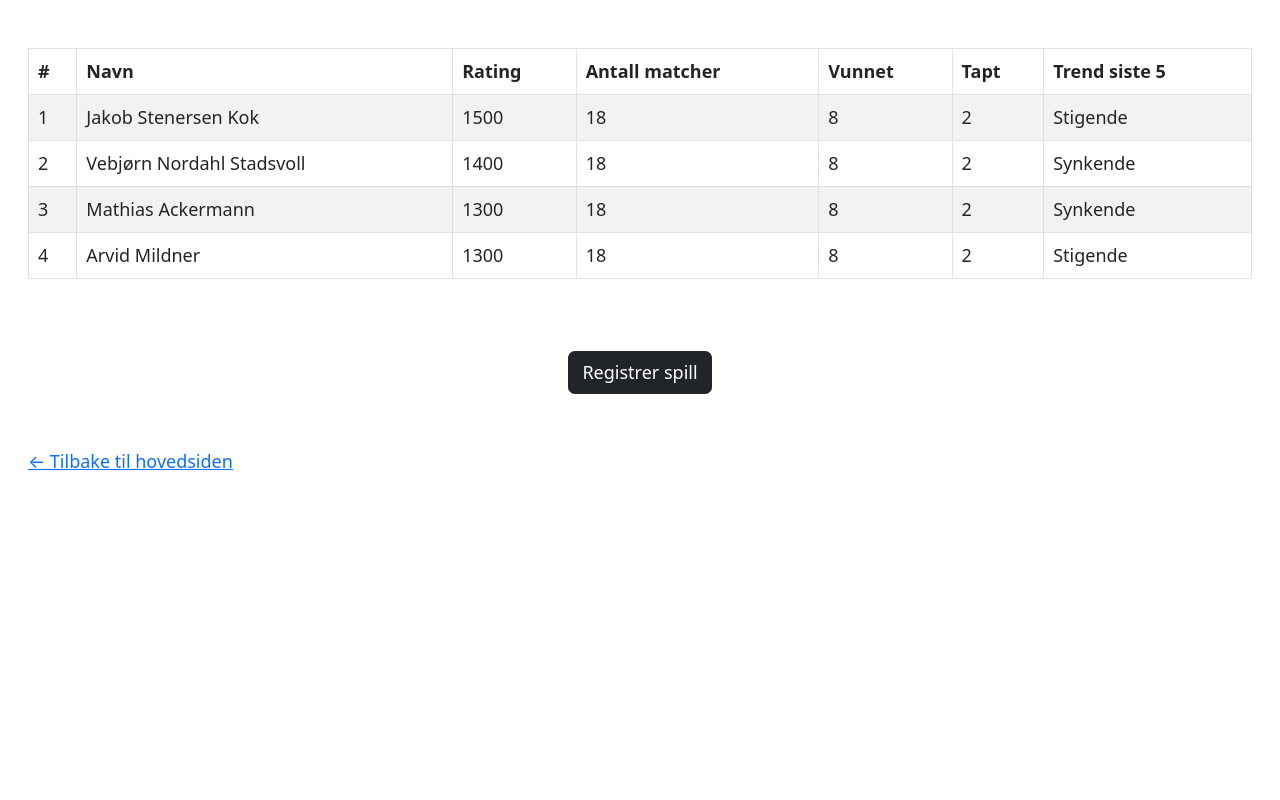
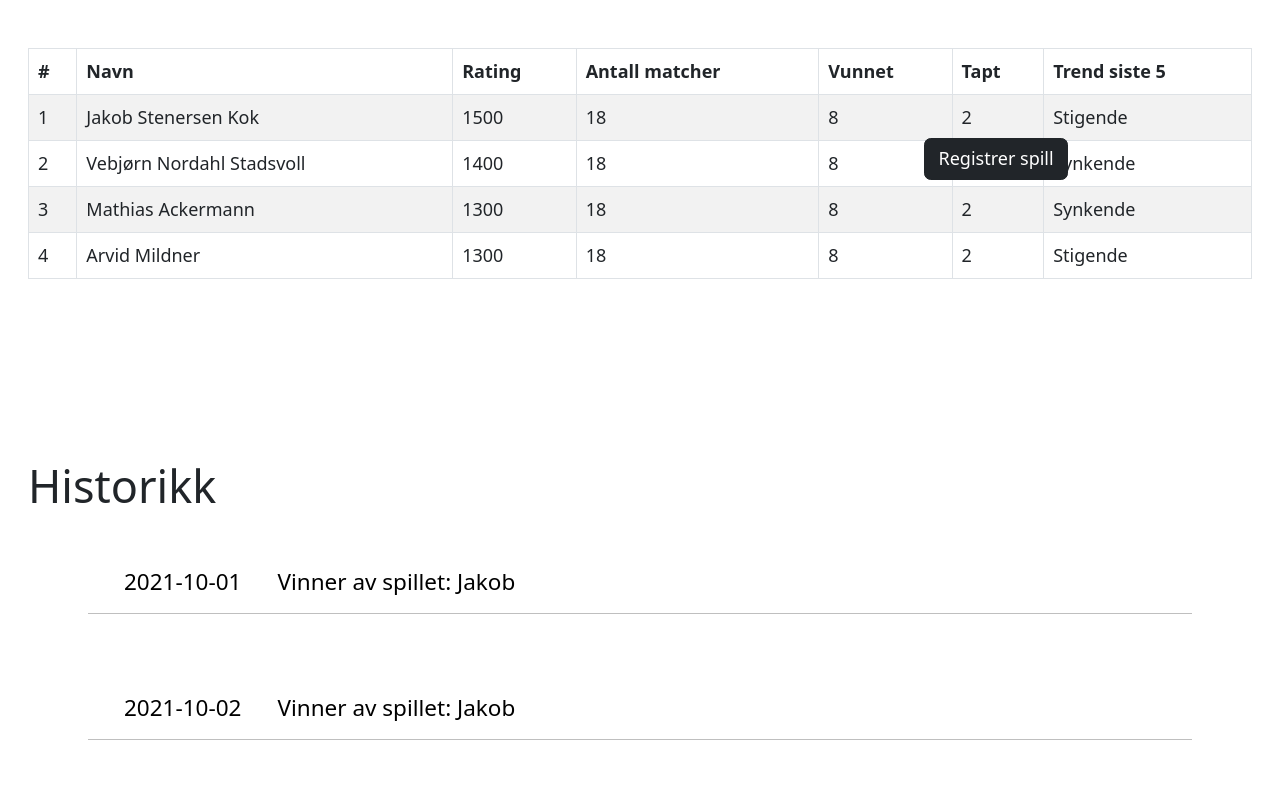
Before and after one commit to jakobsk/boardgame-web, a Next.js app: page /terraforming in a window 1280 px wide. Shown: the part 440-1240 px from the top of the page. Before the commit the page ends 1023 px from the top, so only its background shows below. Built offline with nearby package versions, Linux system fonts and the light colour scheme.

Commit message:
Add game history component

```diff
--- /dev/null
+++ b/src/components/game-history.tsx
@@ -0,0 +1,26 @@
+import gameHistoryStyles from '../styles/GameHistory.module.css';
+import { GameHistoryProps } from '../types/common';
+import GameSessionDetails from './game-session-details';
+
+// TODO: fetch GameSessionsDetails from backend
+export default function GameHistory({
+  gameHistory,
+}: {
+  gameHistory: GameHistoryProps[];
+}) {
+  return (
+    <>
+      <h1 className={gameHistoryStyles.heading}>Historikk</h1>
+      <div>
+        {gameHistory.map((gameSession, index) => {
+          return (
+            <GameSessionDetails
+              key={index}
+              gameSession={gameSession}
+            ></GameSessionDetails>
+          );
+        })}
+      </div>
+    </>
+  );
+}
--- /dev/null
+++ b/src/components/game-session-details.tsx
@@ -0,0 +1,55 @@
+import { useState } from 'react';
+import gameHistoryStyles from '../styles/GameHistory.module.css';
+import { GameHistoryProps } from '../types/common';
+
+const playerDetails = (name, ranking) => {
+  return (
+    <>
+      <div className={gameHistoryStyles.playersRankings}>
+        {ranking}. {name}
+      </div>
+
+      <br></br>
+    </>
+  );
+};
+
+export default function GameSessionDetails({
+  gameSession,
+}: {
+  gameSession: GameHistoryProps;
+}) {
+  const [openDetails, setOpenDetails] = useState(false);
+  return (
+    <>
+      <div className={gameHistoryStyles.container}>
+        <button
+          className={gameHistoryStyles.showDetailsButton}
+          onClick={() => setOpenDetails(!openDetails)}
+        >
+          <h5>
+            <div className={gameHistoryStyles.gameSessionHeader}>
+              <div className={gameHistoryStyles.gameSessionHeaderDate}>
+                {gameSession.date}
+              </div>
+              <div className={gameHistoryStyles.gameSessionHeaderWinner}>
+                Vinner av spillet: {gameSession.winner}
+              </div>
+            </div>
+            {openDetails && (
+              <div>
+                {gameSession.playersRankings.map((playersRanking) => {
+                  return playerDetails(
+                    playersRanking.name,
+                    playersRanking.ranking
+                  );
+                })}
+              </div>
+            )}
+            <hr></hr>
+          </h5>
+        </button>
+      </div>
+    </>
+  );
+}
--- a/src/components/register-game-modal.tsx
+++ b/src/components/register-game-modal.tsx
@@ -20,10 +20,11 @@ export default function Modal() {
 
   return (
     <>
-      <Button variant="dark" onClick={toggleModal}>
-        Registrer spill
-      </Button>
-
+      <div className={styles.registerGameButton}>
+        <Button variant="dark" onClick={toggleModal}>
+          Registrer spill
+        </Button>
+      </div>
       {modal && (
         <div className={styles.modal}>
           <div onClick={toggleModal} className={styles.overlay}></div>
--- a/src/components/ranking-table.tsx
+++ b/src/components/table.tsx
@@ -1,5 +1,5 @@
 import Table from 'react-bootstrap/Table';
-import { Column } from '../constants/table';
+import { Columns } from '../constants/table';
 import { RowData } from '../types/table';
 
 function RankingTable({ rows }: { rows: RowData[] }) {
@@ -8,12 +8,12 @@ function RankingTable({ rows }: { rows: RowData[] }) {
       <thead>
         <tr>
           <th>#</th>
-          <th>{Column.NAME}</th>
-          <th>{Column.RATING}</th>
-          <th>{Column.NUMB_MATCHES}</th>
-          <th>{Column.WON}</th>
-          <th>{Column.LOSSES}</th>
-          <th>{Column.LAST_FIVE}</th>
+          <th>{Columns.NAME}</th>
+          <th>{Columns.RATING}</th>
+          <th>{Columns.NUMB_MATCHES}</th>
+          <th>{Columns.WON}</th>
+          <th>{Columns.LOSSES}</th>
+          <th>{Columns.LAST_FIVE}</th>
         </tr>
       </thead>
       <tbody>
--- a/src/constants/table.ts
+++ b/src/constants/table.ts
@@ -3,7 +3,7 @@ export enum Trend {
   DOWN = 'Synkende',
 }
 
-export enum Column {
+export enum Columns {
   NAME = 'Navn',
   RATING = 'Rating',
   NUMB_MATCHES = 'Antall matcher',
--- a/src/pages/terraforming/index.tsx
+++ b/src/pages/terraforming/index.tsx
@@ -1,11 +1,11 @@
 import type { NextPage } from 'next';
 import Head from 'next/head';
 import Layout from '../../components/layout';
-import utilStyles from '../../styles/Utils.module.css';
 import Modal from '../../components/register-game-modal';
-import RankingTable from '../../components/ranking-table';
+import RankingTable from '../../components/table';
 import { RowData } from '../../types/table';
 import { Trend } from '../../constants/table';
+import GameHistory from '../../components/game-history';
 
 // TODO: foldername should be changed to games and the specific game
 // should be dynamically routed
@@ -53,6 +53,88 @@ const Terraform: NextPage = () => {
     },
   ];
 
+  // TODO this needs to be fetched from backend
+  const gameHistory = [
+    {
+      date: '2021-10-01',
+      winner: 'Jakob',
+      playersRankings: [
+        {
+          name: 'Jakob',
+          ranking: 1,
+        },
+        {
+          name: 'Vebjørn',
+          ranking: 2,
+        },
+        {
+          name: 'Per',
+          ranking: 3,
+        },
+        {
+          name: 'Mahtias',
+          ranking: 4,
+        },
+        {
+          name: 'Arvid',
+          ranking: 5,
+        },
+      ],
+    },
+    {
+      date: '2021-10-02',
+      winner: 'Jakob',
+      playersRankings: [
+        {
+          name: 'Jakob',
+          ranking: 1,
+        },
+        {
+          name: 'Vebjørn',
+          ranking: 2,
+        },
+        {
+          name: 'Per',
+          ranking: 3,
+        },
+        {
+          name: 'Mahtias',
+          ranking: 4,
+        },
+        {
+          name: 'Arvid',
+          ranking: 5,
+        },
+      ],
+    },
+    {
+      date: '2021-10-03',
+      winner: 'Jakob',
+      playersRankings: [
+        {
+          name: 'Jakob',
+          ranking: 1,
+        },
+        {
+          name: 'Vebjørn',
+          ranking: 2,
+        },
+        {
+          name: 'Per',
+          ranking: 3,
+        },
+        {
+          name: 'Mahtias',
+          ranking: 4,
+        },
+        {
+          name: 'Arvid',
+          ranking: 5,
+        },
+      ],
+    },
+  ];
+
   return (
     <>
       <Layout imageSizeAndPath={imageDto}>
@@ -61,10 +143,8 @@ const Terraform: NextPage = () => {
         </Head>
 
         <RankingTable rows={rowData}></RankingTable>
-
-        <div className={utilStyles.centerContent}>
-          <Modal></Modal>
-        </div>
+        <Modal></Modal>
+        <GameHistory gameHistory={gameHistory}></GameHistory>
       </Layout>
     </>
   );
--- /dev/null
+++ b/src/styles/GameHistory.module.css
@@ -0,0 +1,30 @@
+.heading {
+  margin-top: 10rem;
+}
+
+.showDetailsButton {
+  width: 100%;
+  background: transparent;
+  border: none;
+}
+
+.playerRankings {
+  margin: 0 10px;
+}
+
+.container {
+  margin: 3rem;
+}
+
+.gameSessionHeader {
+  display: flex;
+  justify-content: flex-start;
+}
+
+.gameSessionHeaderWinner {
+  margin-left: 2rem;
+}
+
+.gameSessionHeaderDate {
+  margin-left: 2rem;
+}
--- a/src/styles/Modal.module.css
+++ b/src/styles/Modal.module.css
@@ -12,6 +12,14 @@
 .overlay {
   background: rgba(49, 49, 49, 0.8);
 }
+
+.registerGameButton {
+  position: absolute;
+  right: 2rem;
+  bottom: 10rem;
+  width: 25%;
+}
+
 .modalContent {
   position: absolute;
   top: 50%;
```
Also changed, not shown: src/types/common.ts (+10 -0 lines).
